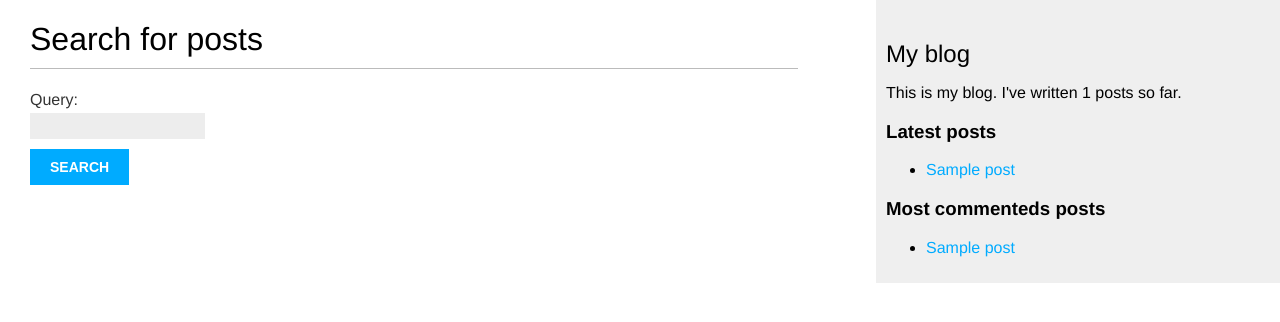
After one commit to Prizrak4416/DJ3, a Django app: page /blog/search/ in a window 1280 px wide. The commit adds this page. Shown: the top 322 px of the page. Run offline with Django 3.2, Linux system fonts and the light colour scheme; tables that the repository leaves empty hold one stand-in row (values such as "Sample post").

Commit message:
glava 3, map and search

```diff
--- a/mysite/blog/forms.py
+++ b/mysite/blog/forms.py
@@ -11,3 +11,6 @@ class CommentForm(forms.ModelForm):
     class Meta:
         model = Comment
         fields = ('name', 'email', 'body')
+
+class SearchForm(forms.Form):
+    query = forms.CharField()
--- /dev/null
+++ b/mysite/blog/templatetags/blog_tags.py
@@ -0,0 +1,28 @@
+from django import template
+from ..models import Post
+from django.db.models import Count
+from django.utils.safestring import mark_safe
+import markdown
+
+register = template.Library()
+
+
+@register.simple_tag
+def total_posts():
+    return Post.published.count()
+
+
+@register.inclusion_tag('blog/post/latest_posts.html')
+def show_latest_posts(count=5):
+    latest_posts = Post.published.order_by('-publish')[:count]
+    return {'latest_posts': latest_posts}
+
+
+@register.simple_tag
+def get_most_commented_posts(count=5):
+    return Post.published.annotate(total_comments=Count('comments')).order_by('-total_comments')[:count]
+
+
+@register.filter(name='markdown')
+def markdown_format(text):
+    return mark_safe(markdown.markdown(text))
--- a/mysite/blog/urls.py
+++ b/mysite/blog/urls.py
@@ -1,5 +1,6 @@
 from django.urls import path
 from . import views
+from .feeds import LatestPostsFeed
 
 app_name = 'blog'
 
@@ -8,4 +9,6 @@ urlpatterns = [
     path('<int:year>/<int:month>/<int:day>/<slug:post>/',
          views.post_detail, name='post_detail'),
     path('<int:post_id>/share/', views.post_share, name='post_share'),
+    path('feed/', LatestPostsFeed, name='post_feed'),
+    path('search/', views.post_search, name='post_search'),
 ]
--- a/mysite/blog/views.py
+++ b/mysite/blog/views.py
@@ -3,7 +3,8 @@ from django.shortcuts import render, get_object_or_404
 from django.core.paginator import Paginator, EmptyPage, PageNotAnInteger
 from django.views.generic import ListView
 from .models import Post, Comment
-from .forms import EmailPostForm, CommentForm
+from .forms import EmailPostForm, CommentForm, SearchForm
+from django.contrib.postgres.search import SearchVector
 
 
 def post_list(request):
@@ -78,3 +79,32 @@ def post_share(request, post_id):
     else:
         form = EmailPostForm()
     return render(request, 'blog/post/share.html', {'post': post, 'form': form, 'sent': sent})
+
+# def post_search(request):
+#     form = SearchForm()
+#     query = None
+#     results = []
+#     if 'query' in request.GET:
+#         form = SearchForm(request.Get)
+#         if form.is_valid():
+#             query = form.cleaned_data['query']
+#             results = Post.objects.annotate(search=SearchVector('title', 'body'),).filter(search=query)
+#     return render(request, 'blog/post/search.html', {'form': form, 'query': query, 'results': results})
+
+def post_search(request):
+    form = SearchForm()
+    query = None
+    results = []
+    if 'query' in request.GET:
+        form = SearchForm(request.GET)
+        if form.is_valid():
+            query = form.cleaned_data['query']
+            results = Post.objects.annotate(search=SearchVector('title', 'body'), ).filter(search=query)
+            # results = Post.objects.annotate(
+            #     similarity=TrigramSimilarity('title', query),
+            # ).filter(similarity__gt=0.3).order_by('-similarity')
+    return render(request,
+                  'blog/post/search.html',
+                  {'form': form,
+                   'query': query,
+                   'results': results})
--- a/mysite/mysite/urls.py
+++ b/mysite/mysite/urls.py
@@ -15,8 +15,14 @@ Including another URLconf
 """
 from django.contrib import admin
 from django.urls import path, include
+from django.contrib.sitemaps.views import sitemap
+from blog.sitemaps import PostSitemap
+
+sitemaps = {'post': PostSitemap,}
 
 urlpatterns = [
     path('admin/', admin.site.urls),
     path("blog/", include('blog.urls', namespace='blog')),
+    path('sitemap.xml', sitemap, {'sitemaps': sitemaps},
+         name='django.contrib.sitemaps.views.sitemap')
 ]
--- a/mysite/templates/blog/base.html
+++ b/mysite/templates/blog/base.html
@@ -1,7 +1,8 @@
 <!DOCTYPE html>
+{% load static %}
+{% load blog_tags %}
 <html lang="en">
 <head>
-    {% load static %}
     <meta charset="UTF-8">
     <title>{% block title %}{% endblock %}</title>
     <link href="{% static 'css/blog.css' %}" rel="stylesheet">
@@ -12,7 +13,17 @@
     </div>
     <div id="sidebar">
         <h2>My blog</h2>
-        <p>This is my blog.</p>
+        <p>This is my blog. I've written {% total_posts %} posts so far.</p>
+        <h3>Latest posts</h3>
+        {% show_latest_posts 2 %}
+
+        <h3>Most commenteds posts</h3>
+        {% get_most_commented_posts as most_commented_posts %}
+        <ul>
+            {% for post in most_commented_posts %}
+                <li><a href="{{ post.get_absolute_url }}">{{ post.title }}</a> </li>
+            {% endfor %}
+        </ul>
     </div>
 </body>
 </html>
--- a/mysite/templates/blog/post/detail.html
+++ b/mysite/templates/blog/post/detail.html
@@ -1,4 +1,5 @@
 {% extends "blog/base.html" %}
+{% load blog_tags %}
 
 {% block title %}{{ post.title }}{% endblock %}
 
@@ -7,7 +8,7 @@
   <p class="date">
     Published {{ post.publish }} by {{ post.author }}
   </p>
-  {{ post.body|linebreaks }}
+  {{ post.body|markdown }}
   <p>
       <a href="{% url "blog:post_share" post.id %}"> Share this post </a>
   </p>
--- /dev/null
+++ b/mysite/templates/blog/post/latest_posts.html
@@ -0,0 +1,5 @@
+<ul>
+    {% for post in latest_posts %}
+        <li> <a href="{{ post.get_absolute_url }}">{{ post.title }}</a> </li>
+    {% endfor %}
+</ul>
--- a/mysite/templates/blog/post/list.html
+++ b/mysite/templates/blog/post/list.html
@@ -1,4 +1,5 @@
 {% extends "blog/base.html" %}
+{% load blog_tags %}
 
 {% block title %}My Blog{% endblock %}
 
@@ -13,7 +14,7 @@
     <p class="date">
       Published {{ post.publish }} by {{ post.author }}
     </p>
-    {{ post.body|truncatewords:30|linebreaks }}
+    {{ post.body|markdown|truncatewords:30 }}
   {% endfor %}
   {% include "pagination.html" with page=page_obj %}
 {% endblock %}
--- /dev/null
+++ b/mysite/templates/blog/post/search.html
@@ -0,0 +1,27 @@
+{% extends "blog/base.html" %}
+
+{% block title %}Search{% endblock %}
+
+{% block content %}
+  {% if query %}
+    <h1>Posts containing "{{ query }}"</h1>
+    <h3>
+      {% with results.count as total_results %}
+          Found {{ total_results }} result{{ total_results|pluralize }}
+      {% endwith %}
+    </h3>
+    {% for post in results %}
+        <h4><a href="{{ post.get_absolute_url }}">{{ post.title }}</a></h4>
+        {{ post.body|truncatewords:5 }}
+    {% empty %}
+      <p>There are no results for your query.</p>
+    {% endfor %}
+    <p><a href="{% url "blog:post_search" %}">Search again</a></p>
+  {% else %}
+    <h1>Search for posts</h1>
+    <form action="." method="get">
+      {{ form.as_p }}
+      <input type="submit" value="Search">
+    </form>
+  {% endif %}
+{% endblock %}
```
Also changed, not shown: mysite/blog/feeds.py (added, +18 -0 lines), mysite/blog/sitemaps.py (added, +13 -0 lines), mysite/mysite/settings.py (+14 -4 lines), mysite/__init__.py (added), mysite/blog/templatetags/__init__.py (added).
